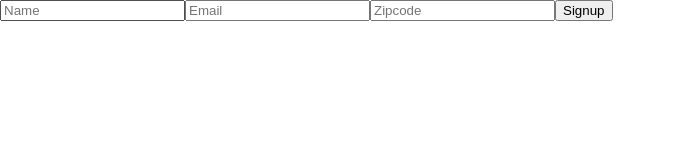
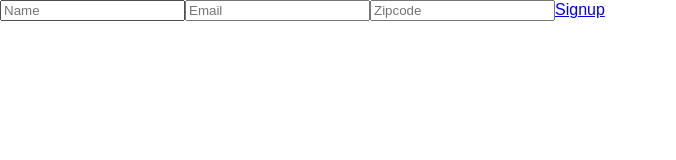
Before and after one commit to alonecuzzo/pinguino, a React (Create React App) app: page / in a window 1280 px wide. Shown: the top 160 px of the page, without its empty margins (0-676 px from the left). Built offline with nearby package versions, Linux system fonts and the light colour scheme.

Commit message:
adding Link and redirecting to /users

```diff
--- a/src/SignupForm.js
+++ b/src/SignupForm.js
@@ -1,6 +1,7 @@
 import React from 'react';
 import { connect } from 'react-redux';
 import { actions } from './actions';
+import { Link } from 'react-router-dom';
 
 class SignUpForm extends React.Component {
   constructor(props) {
@@ -20,8 +21,6 @@
   }
 
   handleSubmit(event) {
-    event.preventDefault();
-
     this.setState({ submitted: true });
 
     const newUser = this.state.user;
@@ -42,11 +41,11 @@
 
     return (
       <div>
-        <form onSubmit={this.handleSubmit}>
+        <form>
           <input type="text" placeholder="Name" name="name" value={name} onChange={this.handleChange} />
           <input type="text" placeholder="Email" name="email" value={email} onChange={this.handleChange} />
           <input type="text" pattern="[0-9]{5}"placeholder="Zipcode" name="zipcode" value={zipcode} onChange={this.handleChange} />
-          <button className="signUpForm__button--primary">Signup</button>
+          <Link to="/users" onClick={this.handleSubmit}>Signup</Link>
         </form>
         { registering &&
           <div>Registering user</div>
@@ -63,4 +62,5 @@
   };
 }
 const connectedSignUpForm = connect(mapStateToProps)(SignUpForm);
+
 export { connectedSignUpForm as SignUpForm };
```
